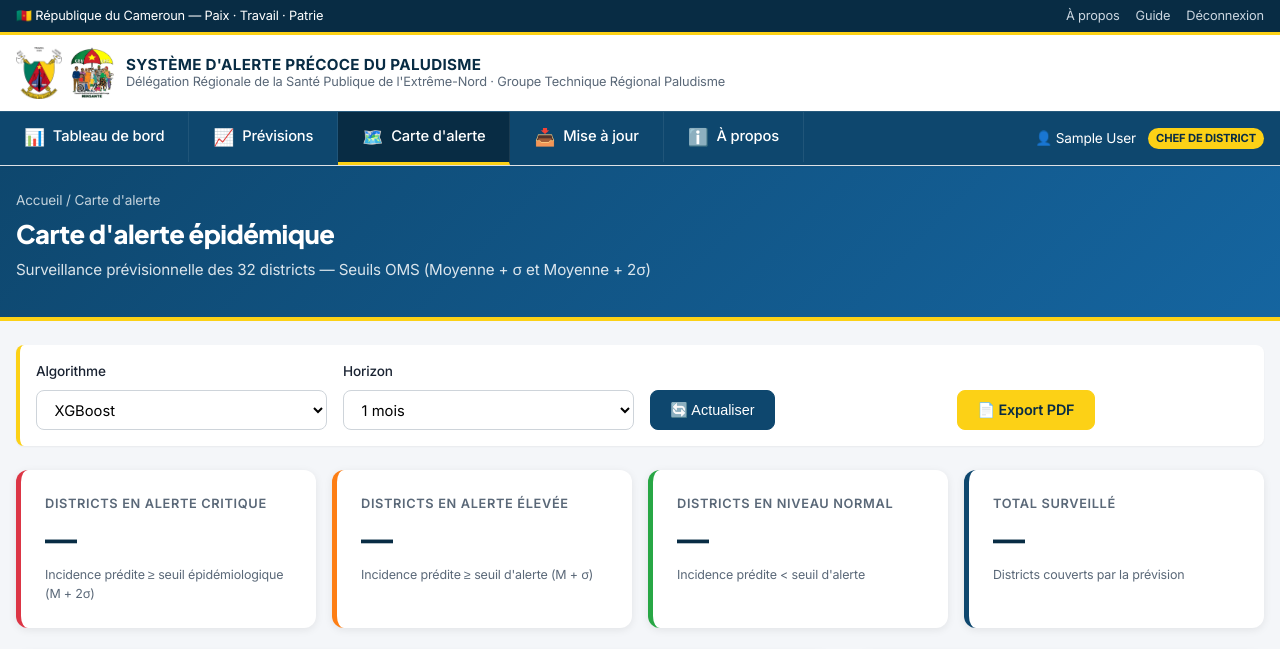
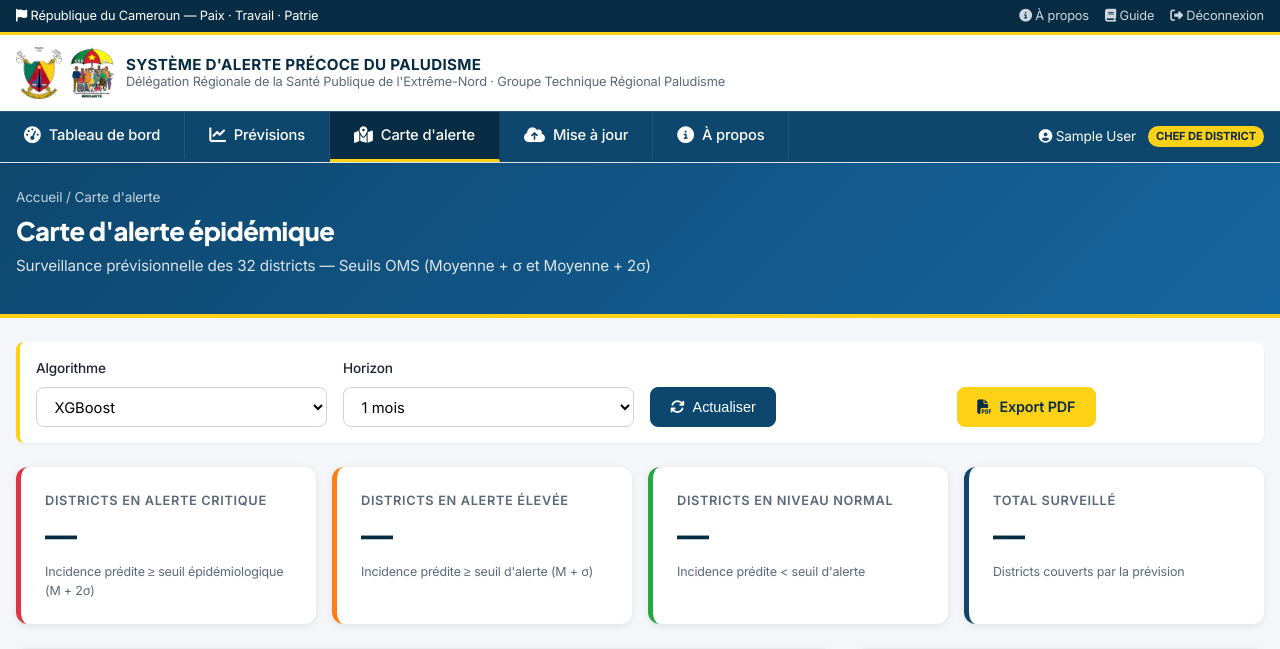
Before and after one commit to ireneebiyekoa-commits/malaria-alert-extreme-nord, a Django app: page /alertes/ in a window 1280 px wide. Shown: the top 649 px of the page. Run offline with Django 4.2, Linux system fonts and the light colour scheme; the visitor is signed in with stand-in values (Sample User, id 1).

Commit message:
Fix prevs nulles + IA epuree + Font Awesome partout
1. PREVISIONS NULLES sur Render (cause: incompat versions XGBoost)
   - requirements.txt : xgboost 2.0.3 -> 3.2.0 (version qui a entraine les .pkl)
                        scikit-learn 1.5.2 -> 1.8.0
                        joblib 1.4.2 -> 1.5.3
   - engine.py : suppression du fallback silencieux a 0. Si predict() plante,
                 on logge ERROR avec algo/district/horizon puis on raise pour
                 que la vue API renvoie un 500 explicite (pas une donnee fausse).

2. ANALYSE IA EPUREE
   - ai_analyzer._construire_prompt :
       * interdictions explicites : 'Voici', 'Monsieur le decideur', 'Cher',
         'Bonjour', emojis Unicode, presentation comme IA
       * structure stricte : 3 sections (Interpretation/Tendance/Recommandations)
       * 180 mots max au lieu de 200
       * ton de note de service
   - fallback local nettoye : suppression des emojis rouge/orange/vert
   - format de la section : '**Section** —' au lieu de '### Numero. Section :'

3. FONT AWESOME PARTOUT (zero emoji Unicode)
   - base.html : CDN FontAwesome 6.5.2 + icones nav (gauge-high, chart-line,
                  map-location-dot, cloud-arrow-up, circle-info, user-circle,
                  comments...) + topbar (flag, book, right-from-bracket...)
   - dashboard.html : map-location-dot, sliders, chart-line, link,
                       temperature-three-quarters + niveaux (check, exclamation, triangle)
   - predictions.html : chart-line, table-list, file-excel, file-word, brain,
                         bullseye, wand-magic-sparkles, triangle-exclamation
   - alerts.html : map-location-dot, list-ol, arrows-rotate, file-pdf
   - data_management.html : file-arrow-down, cloud-arrow-up, clipboard-list
   - accueil.html : location-dot, satellite, microchip, bell, file-lines
   - alerts.js + predictions.js : NIVEAU_BADGE et labels avec FA au lieu d'emojis
   - Audit final : 0 emoji Unicode restant dans templates/ et static/js/

```diff
--- a/apps/predictions/engine.py
+++ b/apps/predictions/engine.py
@@ -16,6 +16,7 @@ Features attendues :
   - Méta-modèle Ridge       : 6 features [pred_rf, pred_xgb, pred_diff,
                                           mois_sin, mois_cos, inc_lag1_orig]
 """
+import logging
 from typing import Any, Dict, List, Optional
 
 import numpy as np
@@ -23,6 +24,8 @@ import pandas as pd
 
 from .ml_loader import (get_artefacts, get_climatologie, get_meta_ridge,
                         get_model, is_meta_available)
+
+logger = logging.getLogger(__name__)
 
 # Algorithmes supportés
 ALGO_RF = 'RF'
@@ -161,9 +164,17 @@ def predict_recursive(
         )
         try:
             pred = float(model.predict(X_df)[0])
-        except Exception:
-            same_month = df[df['mois'] == int(target_date.month)]
-            pred = float(same_month['incidence'].mean()) if not same_month.empty else 0.0
+        except Exception as exc:
+            # Log explicite : on doit voir l'erreur dans les logs Render,
+            # pas un fallback silencieux à 0.
+            logger.error(
+                f"PREDICTION ECHEC : algo={algo} district={district_nom} "
+                f"h={h} target={target_date.date()} : {type(exc).__name__}: {exc}"
+            )
+            # Propager l'exception pour qu'elle remonte à l'appelant
+            # (la vue API renverra alors un HTTP 500 explicite plutôt qu'une valeur 0
+            #  qui pourrait masquer le bug).
+            raise
 
         pred = max(0.0, pred)
         results[h] = {
--- a/static/js/alerts.js
+++ b/static/js/alerts.js
@@ -18,9 +18,9 @@
     };
 
     const LABEL = {
-        vert: '🟢 Normal',
-        orange: '🟠 Élevé',
-        rouge: '🔴 Critique',
+        vert:   '<i class="fa-solid fa-circle-check" style="color:#28a745;"></i> Normal',
+        orange: '<i class="fa-solid fa-circle-exclamation" style="color:#fd7e14;"></i> Élevé',
+        rouge:  '<i class="fa-solid fa-triangle-exclamation" style="color:#dc3545;"></i> Critique',
     };
 
     function initMap() {
@@ -96,7 +96,7 @@
             .catch(err => alert('Erreur : ' + err.message))
             .finally(() => {
                 btn.disabled = false;
-                btn.innerHTML = '🔄 Actualiser';
+                btn.innerHTML = '<i class="fa-solid fa-arrows-rotate"></i> Actualiser';
             });
     }
 
@@ -228,9 +228,9 @@
         if (elMon && data.alertes.length > 0) {
             const a = data.alertes[0];
             const labels = {
-                vert: '🟢 NORMAL',
-                orange: '🟠 ÉLEVÉ',
-                rouge: '🔴 CRITIQUE',
+                vert:   '<i class="fa-solid fa-circle-check"></i> NORMAL',
+                orange: '<i class="fa-solid fa-circle-exclamation"></i> ÉLEVÉ',
+                rouge:  '<i class="fa-solid fa-triangle-exclamation"></i> CRITIQUE',
             };
             elMon.textContent = labels[a.niveau] || a.niveau.toUpperCase();
             elMon.style.color = COLOR[a.niveau];
--- a/templates/alerts/index.html
+++ b/templates/alerts/index.html
@@ -35,10 +35,10 @@
                 </select>
             </div>
             <div>
-                <button id="btn-update-alertes" class="btn btn-primary">🔄 Actualiser</button>
+                <button id="btn-update-alertes" class="btn btn-primary"><i class="fa-solid fa-arrows-rotate"></i> Actualiser</button>
             </div>
             <div>
-                <a id="btn-export-pdf" href="#" class="btn btn-yellow">📄 Export PDF</a>
+                <a id="btn-export-pdf" href="#" class="btn btn-yellow"><i class="fa-solid fa-file-pdf"></i> Export PDF</a>
             </div>
         </div>
     </div>
@@ -82,7 +82,7 @@
     <div class="dashboard-grid" style="grid-template-columns: 2fr 1fr;">
         <div class="card">
             <div class="card-header">
-                <h3 class="card-title">🗺️ Cartographie des alertes</h3>
+                <h3 class="card-title"><i class="fa-solid fa-map-location-dot"></i> Cartographie des alertes</h3>
                 <span class="text-muted" style="font-size: 0.85rem;" id="alert-info"></span>
             </div>
             <div class="card-body" style="position: relative;">
@@ -92,7 +92,7 @@
 
         <div class="card">
             <div class="card-header">
-                <h3 class="card-title">📋 Districts par sévérité</h3>
+                <h3 class="card-title"><i class="fa-solid fa-list-ol"></i> Districts par sévérité</h3>
             </div>
             <div class="card-body" style="padding: 0;">
                 <div class="alerts-panel" id="alerts-list" style="max-height: 580px;">
--- a/templates/base.html
+++ b/templates/base.html
@@ -9,6 +9,11 @@
 
     <link rel="icon" type="image/png" href="{% static 'img/favicon.png' %}">
     <link rel="stylesheet" href="{% static 'css/design-system.css' %}">
+
+    <!-- Font Awesome 6 (icones professionnelles) -->
+    <link rel="stylesheet" href="https://cdnjs.cloudflare.com/ajax/libs/font-awesome/6.5.2/css/all.min.css"
+          integrity="sha512-SnH5WK+bZxgPHs44uWIX+LLJAJ9/2PkPKZ5QiAj6Ta86w+fsb2TkcmfRyVX3pBnMFcV7oQPJkl9QevSCWr3W6A=="
+          crossorigin="anonymous" referrerpolicy="no-referrer">
 
     <!-- Leaflet CSS -->
     <link rel="stylesheet" href="https://unpkg.com/leaflet@1.9.4/dist/leaflet.css"
@@ -26,15 +31,15 @@
 <div class="topbar">
     <div class="container">
         <div class="topbar-left">
-            <span>🇨🇲 République du Cameroun — Paix · Travail · Patrie</span>
+            <span><i class="fa-solid fa-flag"></i> République du Cameroun — Paix · Travail · Patrie</span>
         </div>
         <div class="topbar-right">
-            <a href="{% url 'about:index' %}">À propos</a>
-            <a href="{% url 'about:guide' %}">Guide</a>
+            <a href="{% url 'about:index' %}"><i class="fa-solid fa-circle-info"></i> À propos</a>
+            <a href="{% url 'about:guide' %}"><i class="fa-solid fa-book"></i> Guide</a>
             {% if user.is_authenticated %}
-                <a href="{% url 'accounts:logout' %}">Déconnexion</a>
+                <a href="{% url 'accounts:logout' %}"><i class="fa-solid fa-right-from-bracket"></i> Déconnexion</a>
             {% else %}
-                <a href="{% url 'accounts:login' %}">Se connecter</a>
+                <a href="{% url 'accounts:login' %}"><i class="fa-solid fa-right-to-bracket"></i> Se connecter</a>
             {% endif %}
         </div>
     </div>
@@ -61,34 +66,34 @@
         <ul class="nav-list">
             <li class="nav-item">
                 <a href="{% url 'dashboard:index' %}" class="nav-link {% if request.resolver_match.namespace == 'dashboard' %}active{% endif %}">
-                    <span class="nav-icon">📊</span>Tableau de bord
+                    <i class="fa-solid fa-gauge-high nav-icon"></i>Tableau de bord
                 </a>
             </li>
             <li class="nav-item">
                 <a href="{% url 'predictions:index' %}" class="nav-link {% if request.resolver_match.namespace == 'predictions' %}active{% endif %}">
-                    <span class="nav-icon">📈</span>Prévisions
+                    <i class="fa-solid fa-chart-line nav-icon"></i>Prévisions
                 </a>
             </li>
             <li class="nav-item">
                 <a href="{% url 'alerts:index' %}" class="nav-link {% if request.resolver_match.namespace == 'alerts' %}active{% endif %}">
-                    <span class="nav-icon">🗺️</span>Carte d'alerte
+                    <i class="fa-solid fa-map-location-dot nav-icon"></i>Carte d'alerte
                 </a>
             </li>
             {% if user.is_admin %}
             <li class="nav-item">
                 <a href="{% url 'data_management:index' %}" class="nav-link {% if request.resolver_match.namespace == 'data_management' %}active{% endif %}">
-                    <span class="nav-icon">📥</span>Mise à jour
+                    <i class="fa-solid fa-cloud-arrow-up nav-icon"></i>Mise à jour
                 </a>
             </li>
             {% endif %}
             <li class="nav-item">
                 <a href="{% url 'about:index' %}" class="nav-link {% if request.resolver_match.namespace == 'about' %}active{% endif %}">
-                    <span class="nav-icon">ℹ️</span>À propos
+                    <i class="fa-solid fa-circle-info nav-icon"></i>À propos
                 </a>
             </li>
 
             <li class="nav-user">
-                <span>👤 {{ user.get_full_name|default:user.username }}</span>
+                <span><i class="fa-solid fa-user-circle"></i> {{ user.get_full_name|default:user.username }}</span>
                 <span class="user-role-badge">{{ user.get_role_display }}</span>
             </li>
         </ul>
@@ -115,7 +120,7 @@
 {% if user.is_authenticated %}
 <!-- ================== Chatbot analytique flottant ================== -->
 <button id="chat-fab" class="chat-fab" type="button" aria-label="Ouvrir l'assistant analytique" title="Assistant analytique">
-    💬
+    <i class="fa-solid fa-comments"></i>
 </button>
 
 <aside id="chat-panel" class="chat-panel" aria-hidden="true">
--- a/templates/data_management/index.html
+++ b/templates/data_management/index.html
@@ -60,7 +60,7 @@
                             </select>
                         </div>
                         <div>
-                            <button type="submit" class="btn btn-yellow">⬇ Télécharger le template</button>
+                            <button type="submit" class="btn btn-yellow"><i class="fa-solid fa-file-arrow-down"></i> Télécharger le template</button>
                         </div>
                     </div>
                 </form>
@@ -93,7 +93,7 @@
                         <label class="form-label">Fichier Excel (.xlsx)</label>
                         <input type="file" name="fichier_excel" accept=".xlsx" required class="form-input">
                     </div>
-                    <button type="submit" class="btn btn-primary">📥 Importer et recalculer</button>
+                    <button type="submit" class="btn btn-primary"><i class="fa-solid fa-cloud-arrow-up"></i> Importer et recalculer</button>
                 </form>
             </div>
         </div>
@@ -102,7 +102,7 @@
     <!-- Journal des imports -->
     <div class="card mt-5">
         <div class="card-header">
-            <h3 class="card-title">📓 Journal des imports récents</h3>
+            <h3 class="card-title"><i class="fa-solid fa-clipboard-list"></i> Journal des imports récents</h3>
         </div>
         <div class="card-body">
             {% if derniers_imports %}
```
Also changed, not shown: apps/predictions/ai_analyzer.py (+21 -31 lines), requirements.txt (+6 -3 lines), static/js/predictions.js (+7 -7 lines), templates/accueil/index.html (+5 -5 lines), templates/dashboard/index.html (+8 -8 lines), templates/predictions/index.html (+10 -10 lines).
